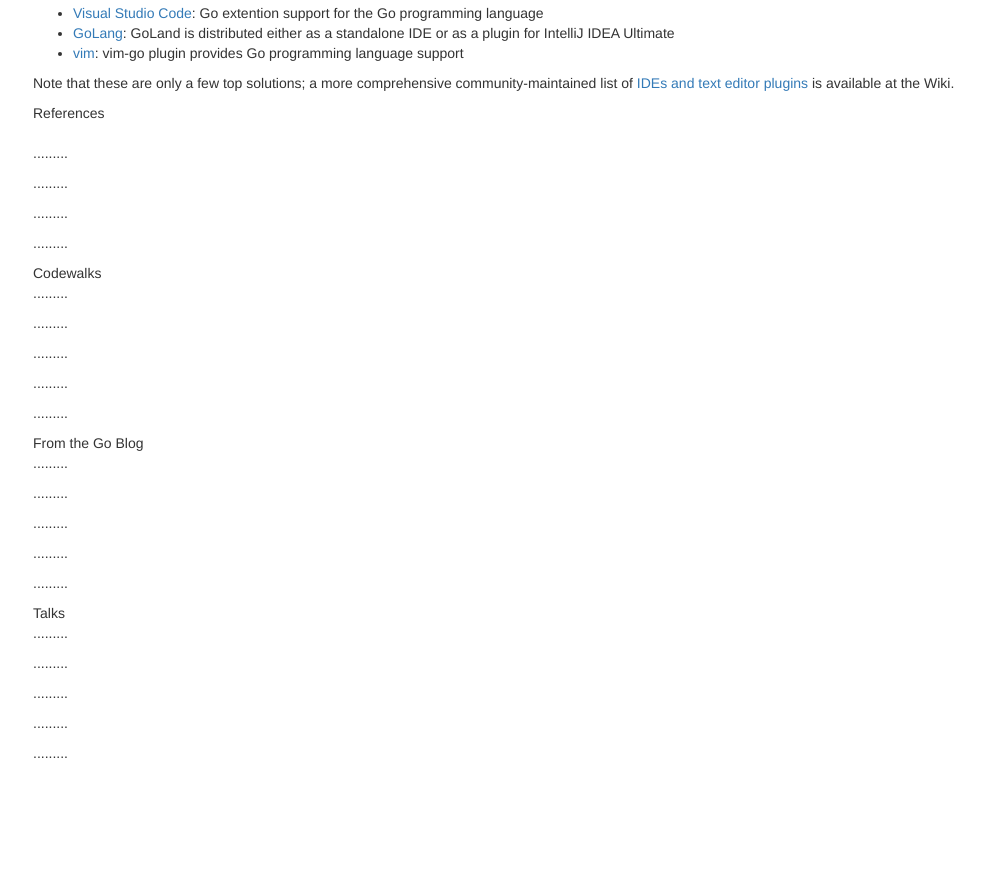
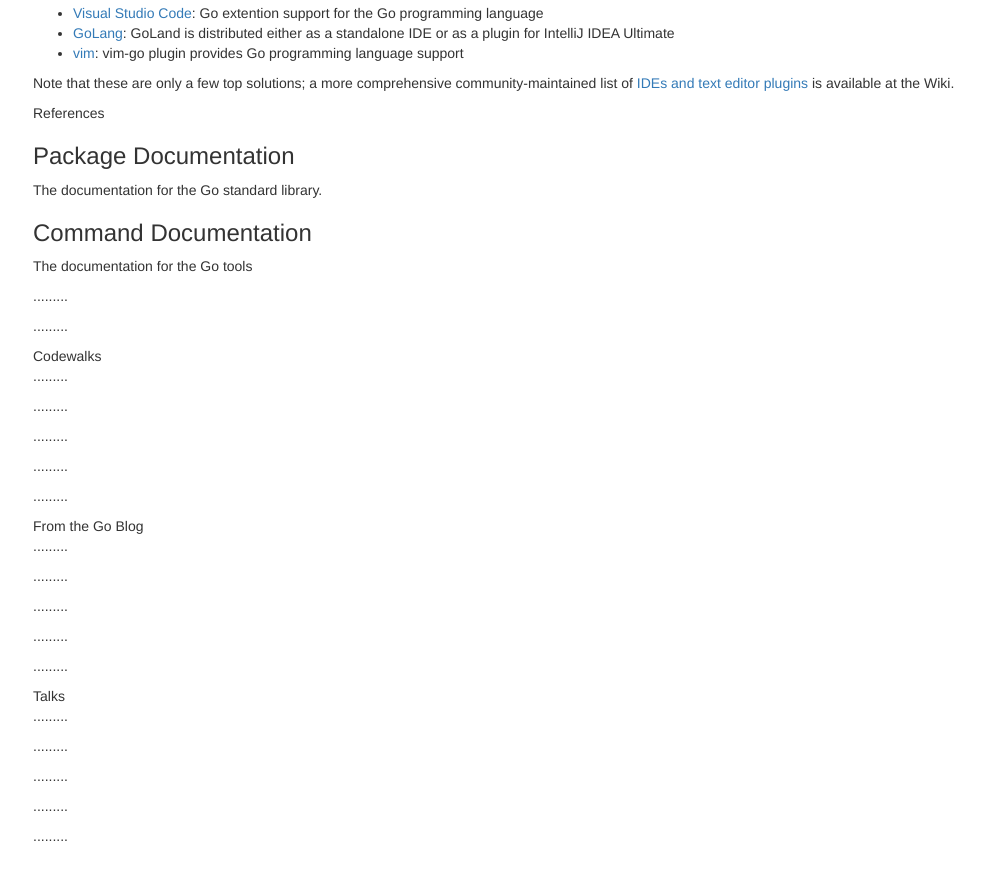
Before and after one commit to M-RAY47/documentation-page, a website: page views/index.html in a window 1280 px wide. Shown: the part 875-1751 px from the top of the page, without its empty margins (297-1280 px from the left). Before the commit the page ends 1668 px from the top, so only its background shows below. Drawn offline with nearby package versions, Linux system fonts and the light colour scheme.

Commit message:
Add link to the references

```diff
--- a/views/index.html
+++ b/views/index.html
@@ -69,9 +69,10 @@
 
 			<section class="main-section" id="references">
 				<header>References</header>
-				<h3 href="https://pkg.go.dev/std"></h3>
-				<p>.........</p>
-				<p>.........</p>
+				<h3 href="https://pkg.go.dev/std">Package Documentation</h3>
+				<p>The documentation for the Go standard library.</p>
+				<h3>Command Documentation</h3>
+				<p>The documentation for the Go tools</p>
 				<p>.........</p>
 				<p>.........</p>
 			</section>
```
